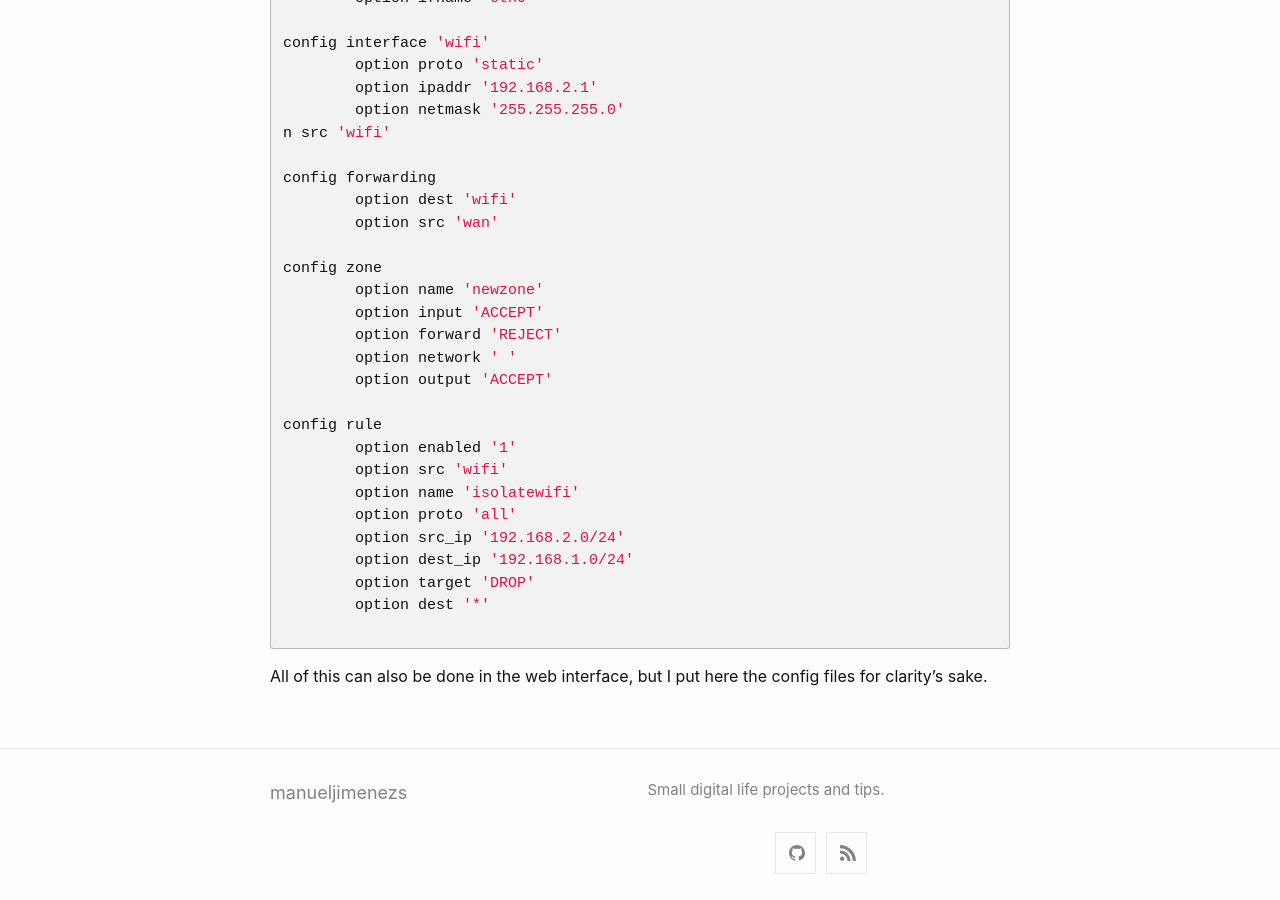
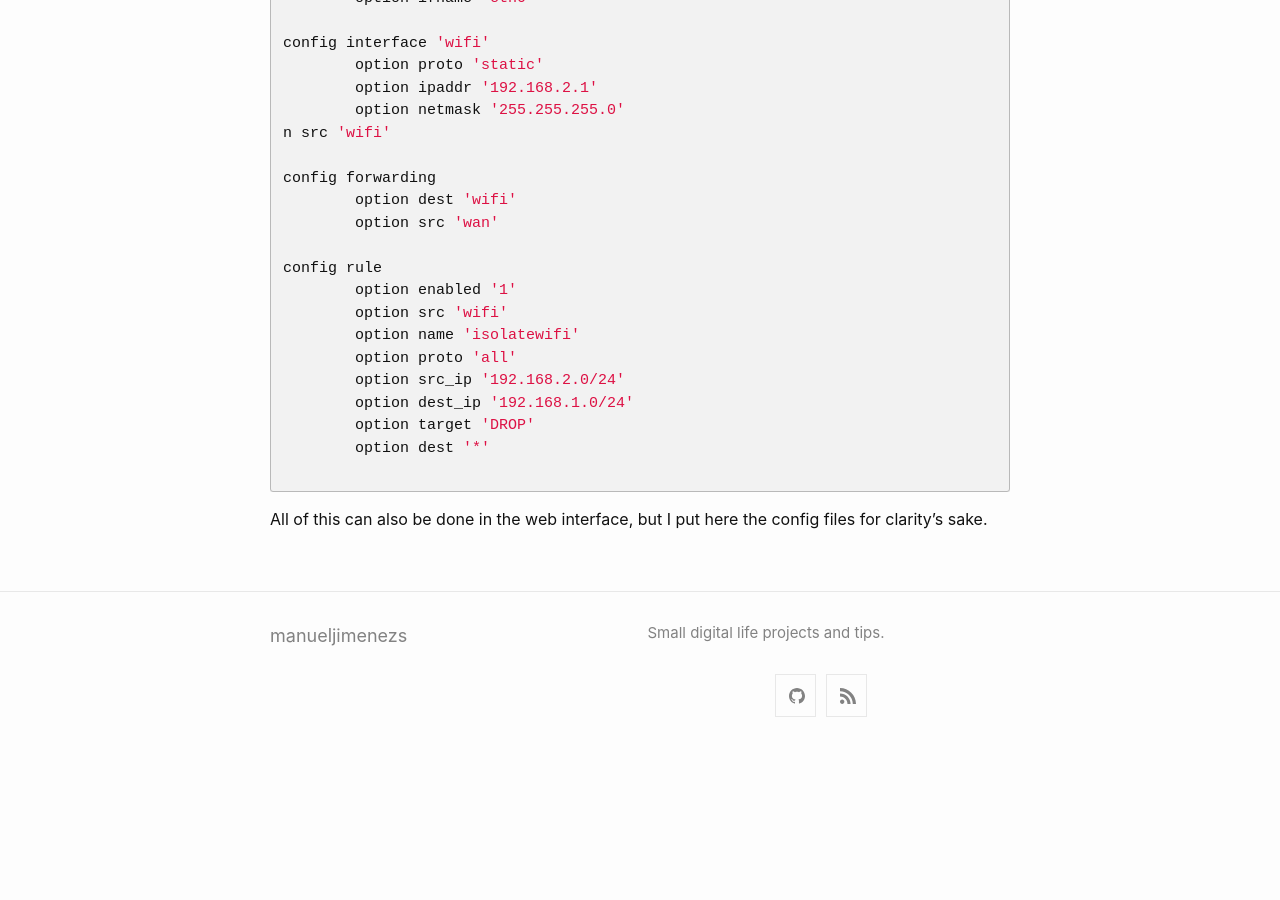
Before and after one commit to manueljimenezs/manueljimenezs.github.io, a Jekyll site: the page built from _posts/2019-07-06-rpi-openwrt.md, in a window 1280 px wide and 900 px high, scrolled down 3710 px. Built offline with Jekyll 4.4.1, drawn with Linux system fonts in a browser that asks for light colours; after the commit the page ends 4457 px from its top, so only the background shows below that.

Commit message:
Update 2019-07-06-rpi-openwrt.md

```diff
--- a/_posts/2019-07-06-rpi-openwrt.md
+++ b/_posts/2019-07-06-rpi-openwrt.md
@@ -107,13 +107,6 @@ config forwarding
         option dest 'wifi'
         option src 'wan'
 
-config zone
-        option name 'newzone'
-        option input 'ACCEPT'
-        option forward 'REJECT'
-        option network ' '
-        option output 'ACCEPT'
-
 config rule
         option enabled '1'
         option src 'wifi'
```
